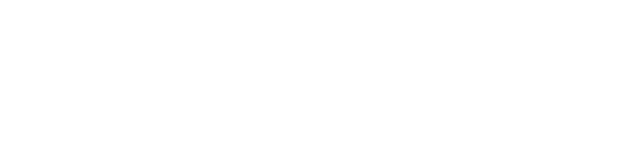
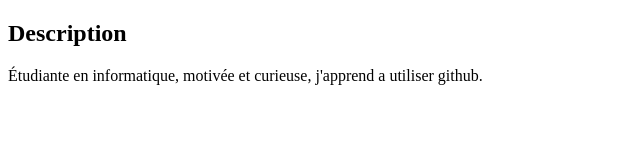
Before and after one commit to Rizkiath14/mon-cv, a plain HTML site: page index.html in a window 1280 px wide. Shown: the whole page, without its empty margins (0-640 px from the left). Drawn offline with Linux system fonts and the light colour scheme.

Commit message:
mise en place de la section description

```diff
--- a/index.html
+++ b/index.html
@@ -6,6 +6,9 @@
   <title>Mon CV</title>
 </head>
 <body>
-
+  <section>
+  <h2>Description</h2>
+  <p>Étudiante en informatique, motivée et curieuse, j'apprend a utiliser github.</p>
+</section>
 </body>
 </html>
```
